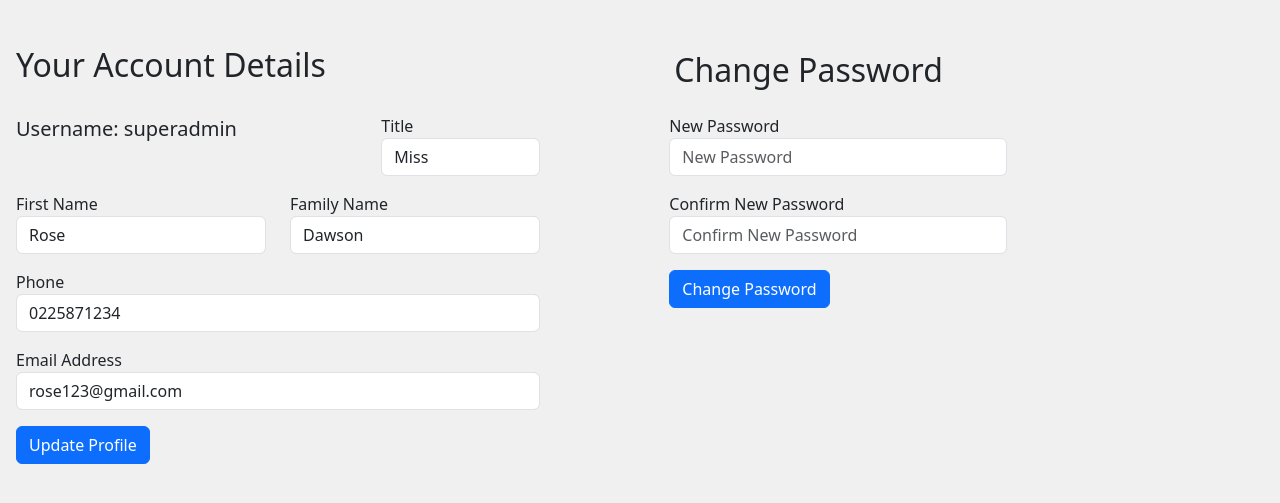
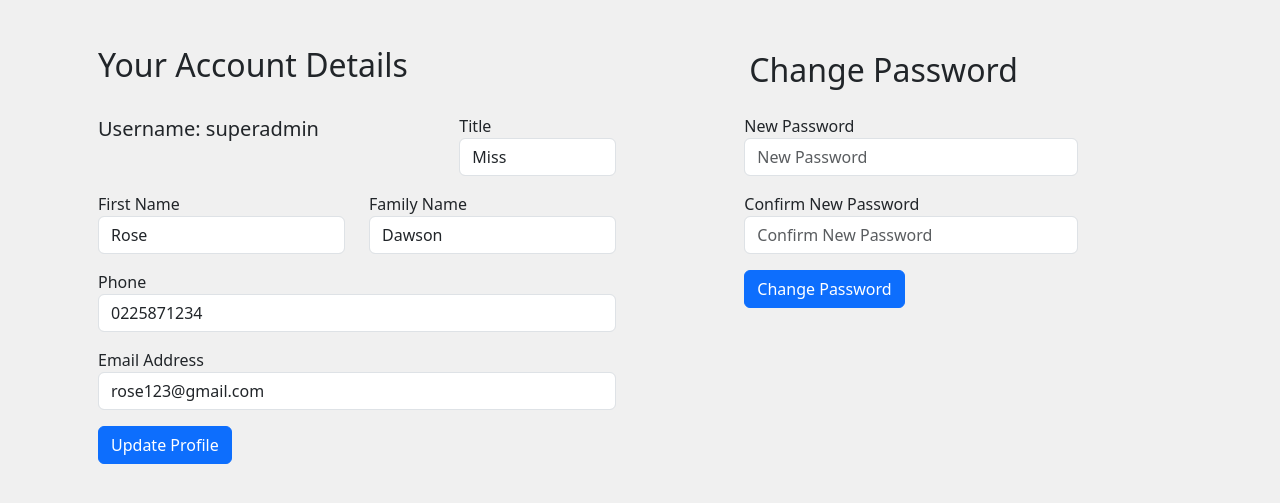
Before and after one commit to AnnieDJ/Shoppingwebsite, a Flask app: page /admin/admin_profile in a window 1280 px wide. Shown: the part 72-575 px from the top of the page. Run offline with Flask 3, Linux system fonts and the light colour scheme; a user stored in the database is signed in; data comes from the database, SQL or seed files in the repository.

Commit message:
Update style.css
update

```diff
--- a/app/static/style.css
+++ b/app/static/style.css
@@ -1,21 +1,3 @@
-body,
-.container,
-.sidebar,
-html {
-  padding: 0;
-  margin: 0;
-}
-
-.nav,
-.main-content {
-  margin: 0;
-}
-
-.container-fluid {
-  display: grid;
-  grid-template-columns: 10px 1fr; /* 250px for sidebar and remaining space for content */
-}
-
 .nav a {
   text-decoration: none;
   padding: 10px 15px;
```
